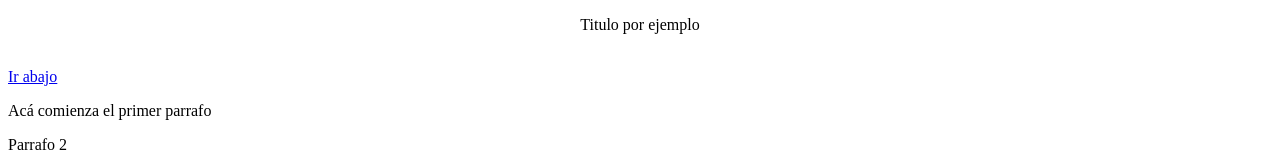
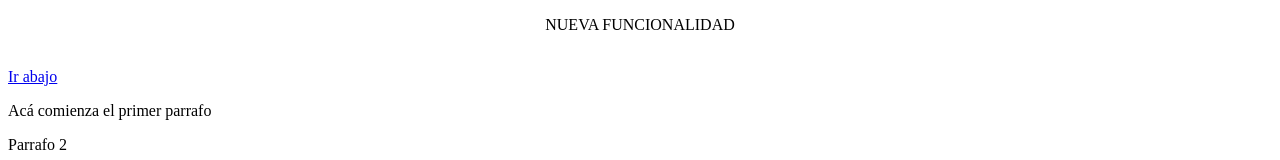
Before and after one commit to yam440/com23001, a plain HTML site: page index.html in a window 1280 px wide. Shown: the top 160 px of the page. Drawn offline with Linux system fonts and the light colour scheme.

Commit message:
Commit en nueva rama.

```diff
--- a/index.html
+++ b/index.html
@@ -7,7 +7,7 @@
 </head
 <body>
 
-    <p align="center">Titulo por ejemplo</p>
+    <p align="center">NUEVA FUNCIONALIDAD</p>
     <br>
     <a href="#abajo">Ir abajo</a>
     <p align="left">Acá comienza el primer parrafo</p>
```
